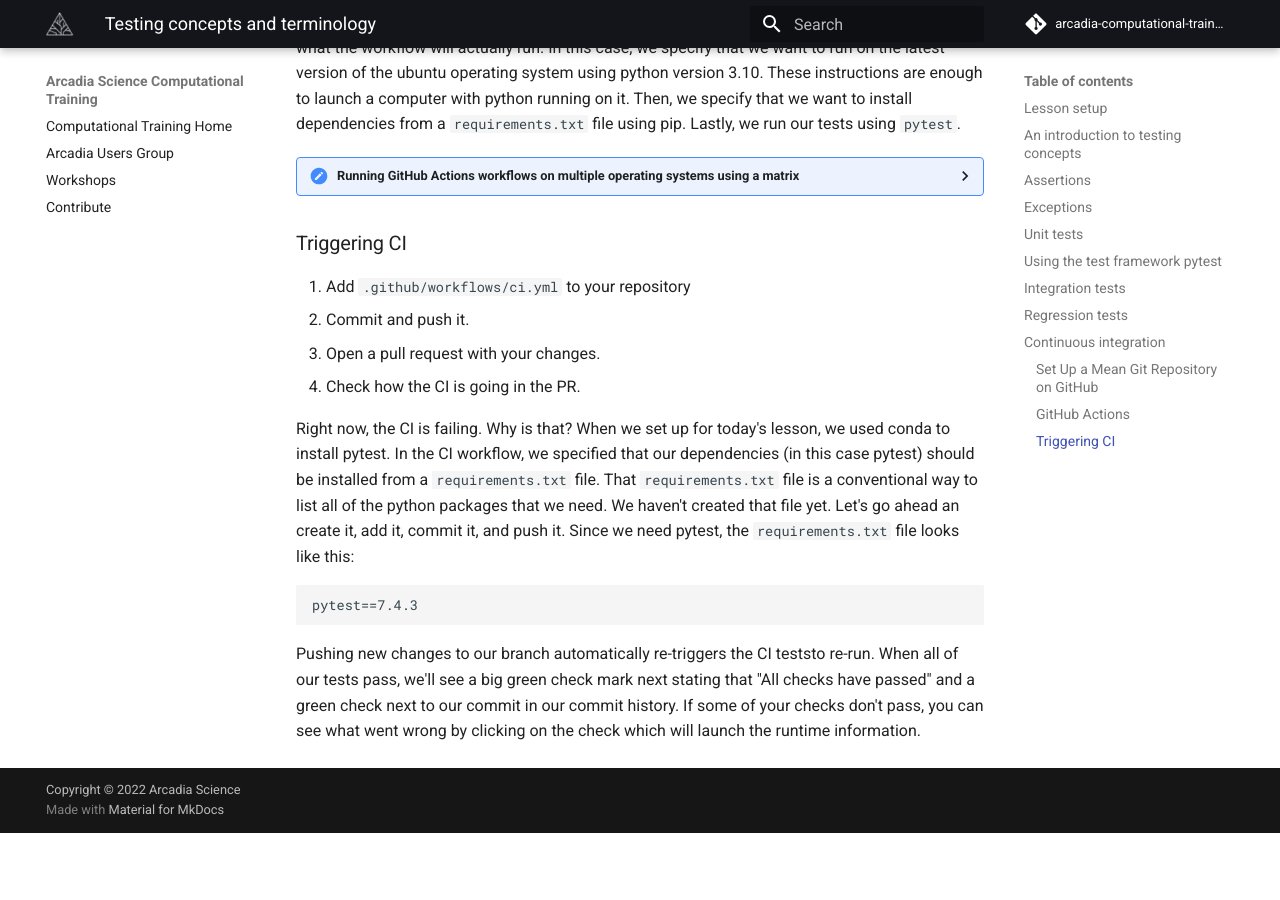
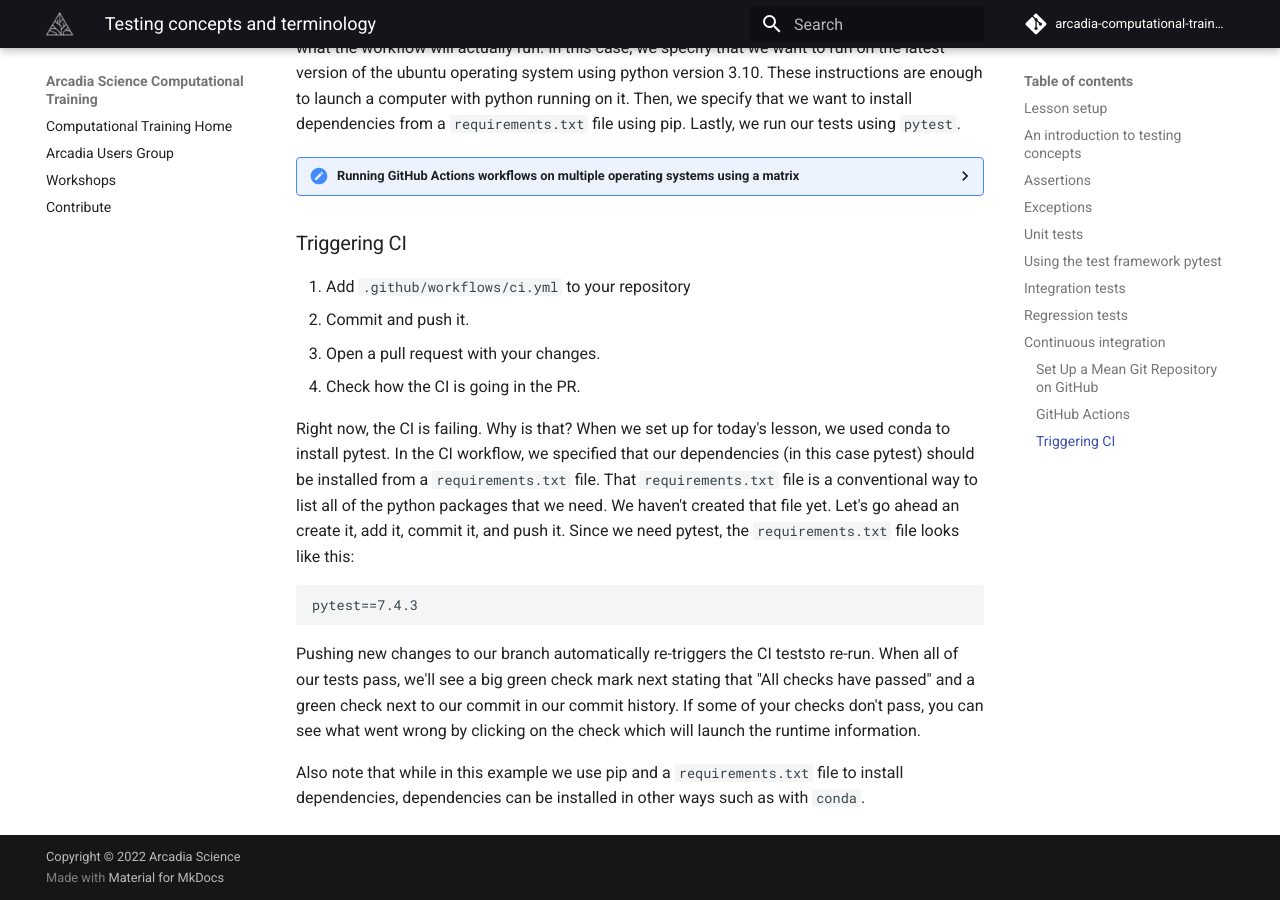
Before and after one commit to Arcadia-Science/arcadia-computational-training, an MkDocs documentation site: the page built from docs/arcadia-users-group/20231104-testing-concepts/lesson.md, in a window 1280 px wide and 900 px high, scrolled down 12556 px. Built offline with MkDocs 1.6.1 and Material for MkDocs 9.7.7, drawn with Linux system fonts in a browser that asks for light colours; comment, search, counter and statistics services are not loaded; before the commit the page ends 13389 px from its top, so only the background shows below that.

Commit message:
add conda note

```diff
--- a/docs/arcadia-users-group/20231104-testing-concepts/lesson.md
+++ b/docs/arcadia-users-group/20231104-testing-concepts/lesson.md
@@ -562,6 +562,7 @@ Below, we break down how this workflow works:
 * `on`: The workflow will be triggered to run automatically whenever commits are pushed to the repository or whenever a pull request is created or updated with new commits.
 * `jobs`: Specifies what the workflow will actually run. In this case, we specify that we want to run on the latest version of the ubuntu operating system using python version 3.10. These instructions are enough to launch a computer with python running on it. Then, we specify that we want to install dependencies from a `requirements.txt` file using pip. Lastly, we run our tests using `pytest`.
 
+
 <details>
 <summary> Running GitHub Actions workflows on multiple operating systems using a matrix</summary>
 
@@ -620,3 +621,5 @@ pytest==7.4.3
 Pushing new changes to our branch automatically re-triggers the CI teststo re-run.
 When all of our tests pass, we'll see a big green check mark next stating that "All checks have passed" and a green check next to our commit in our commit history.
 If some of your checks don't pass, you can see what went wrong by clicking on the check which will launch the runtime information.
+
+Also note that while in this example we use pip and a `requirements.txt` file to install dependencies, dependencies can be installed in other ways such as with `conda`.
```
